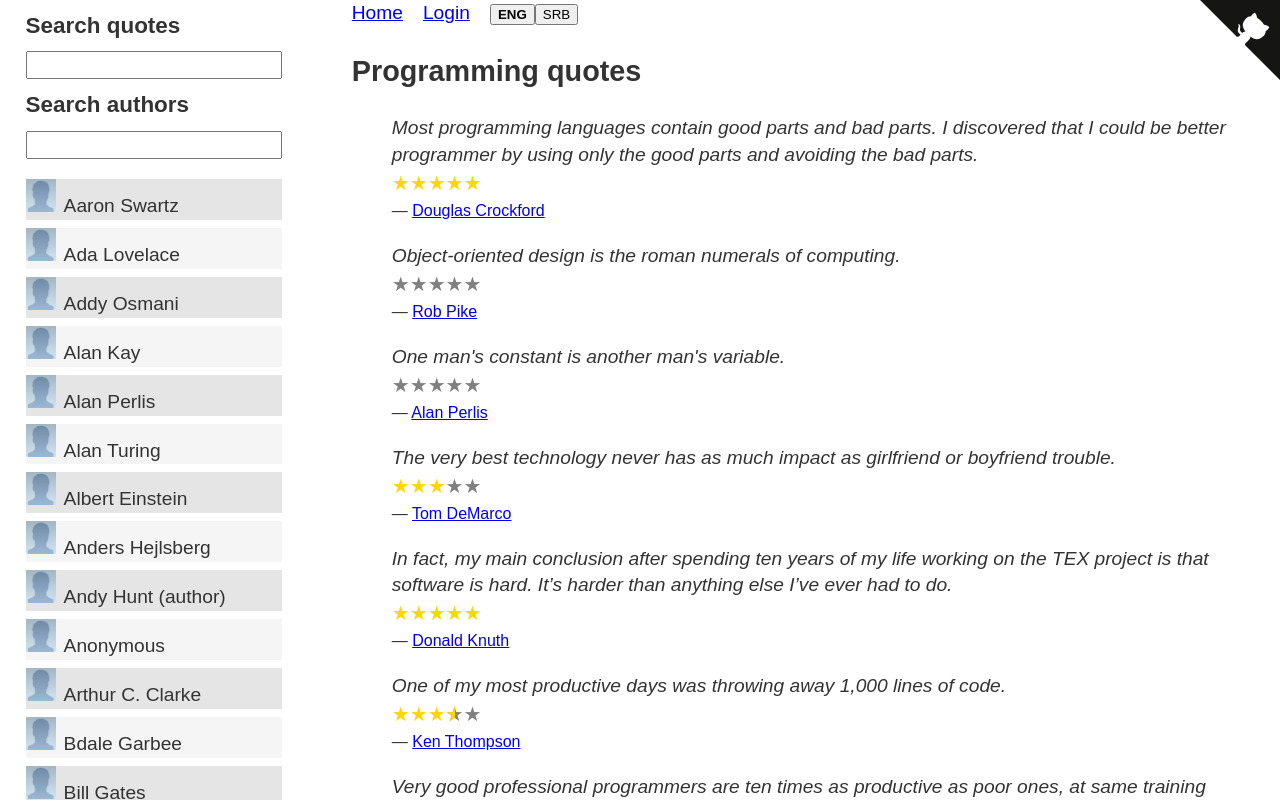
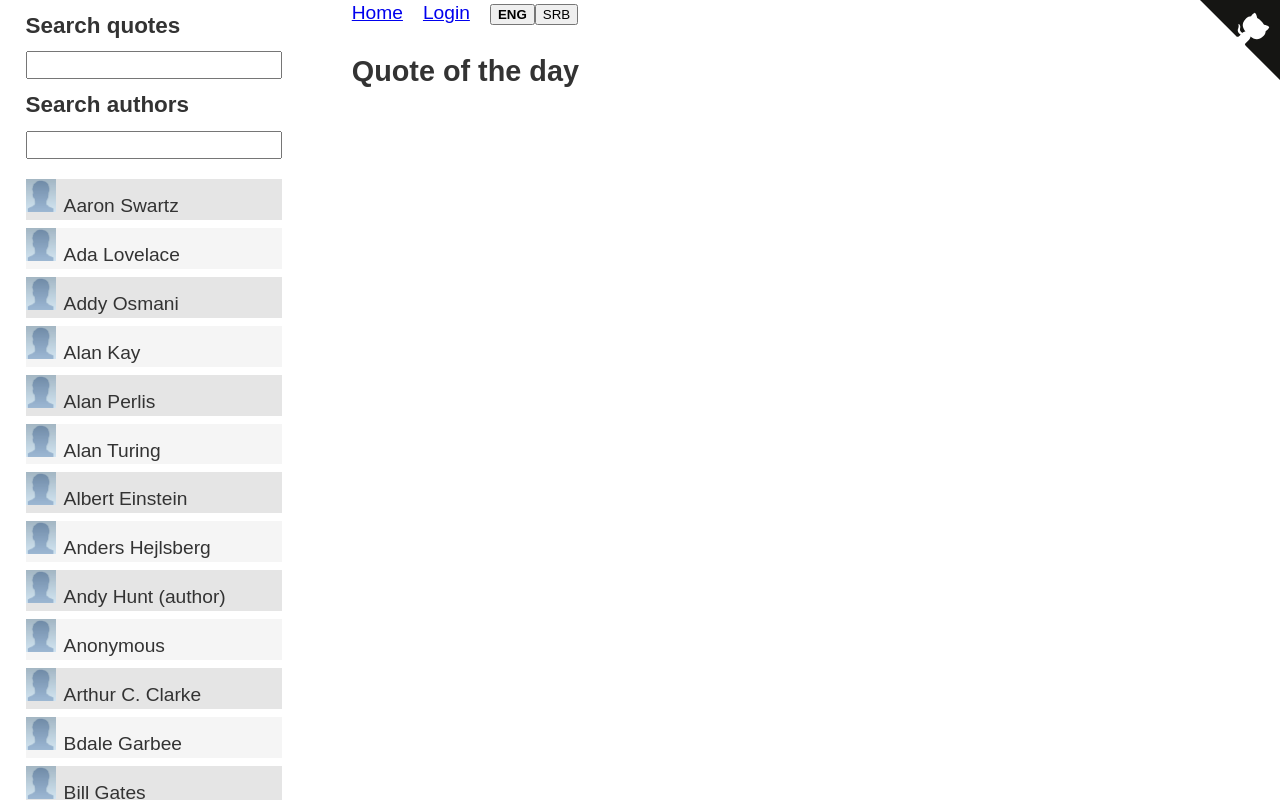
Before and after one commit to skolakoda/programming-quotes, a React (Create React App) app: page /random-quote in a window 1280 px wide. Shown: the top 801 px of the page. Built offline with nearby package versions, Linux system fonts and the light colour scheme; no server answers.

Commit message:
add new route

```diff
--- a/src/components/App.jsx
+++ b/src/components/App.jsx
@@ -10,6 +10,7 @@ import Home from '../routes/Home'
 import Author from '../routes/Author'
 import EditQuote from '../routes/EditQuote'
 import ShowQuote from '../routes/ShowQuote'
+import RandomQuote from '../routes/RandomQuote'
 import Login from '../routes/Login'
 import cachedQuotes from '../data/quotes.json'
 import './App.css'
@@ -106,6 +107,15 @@ export default class App extends Component {
                 phrase={this.state.phrase}
               />
             )} />
+            <Route path='/random-quote' render={() => (
+              <RandomQuote
+                language={this.state.language}
+                allQuotes={this.state.allQuotes}
+                phrase={this.state.phrase}
+                password={this.state.password}
+                setPhrase={this.setPhrase}
+              />
+            )} />
             <Route path='/' render={() => (
               <Home
                 language={this.state.language}
--- /dev/null
+++ b/src/routes/RandomQuote.jsx
@@ -0,0 +1,17 @@
+import React, {Component} from 'react'
+// import Quote from './../components/main/Quote'
+
+export default class RandomQuote extends Component {
+  constructor() {
+    super()
+    this.state = {}
+  }
+
+  render() {
+    return (
+      <main>
+        <h1>Quote of the day</h1>
+      </main>
+    )
+  }
+}
```
